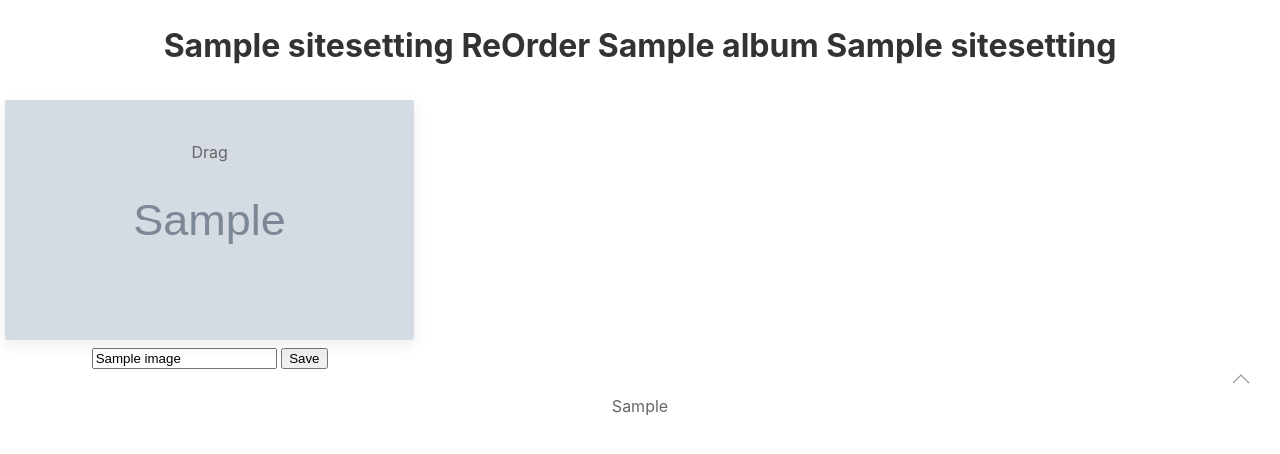
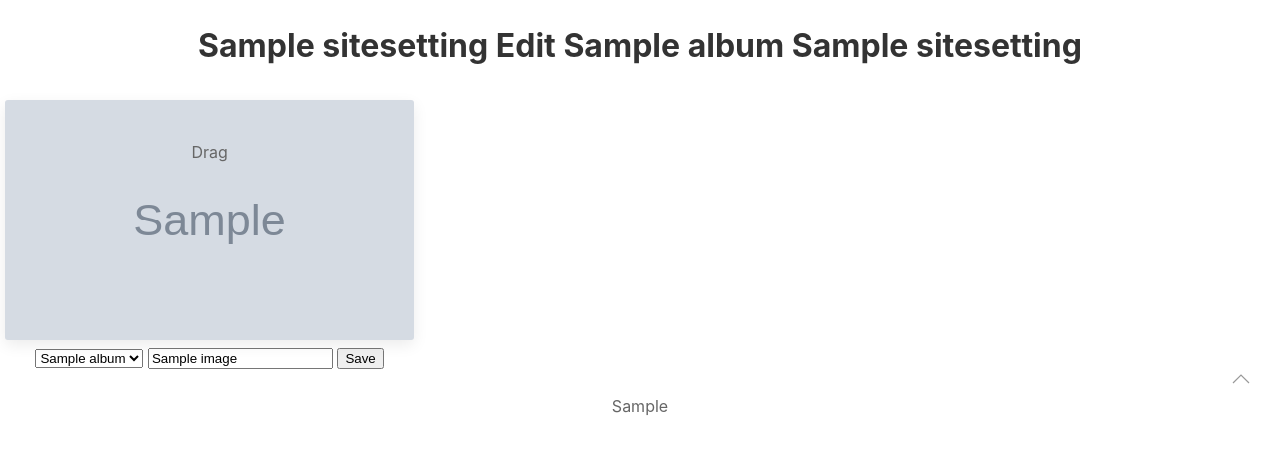
Before and after one commit to endlessnights/photogallery, a Django app: a page that uses core/smartgallery/templates/front/base.html in a window 1280 px wide. Shown: the part 160-614 px from the top of the page. Run offline with Django 3.2, Linux system fonts and the light colour scheme; tables that the repository leaves empty hold one stand-in row (values such as "Sample post"); grey boxes marked "Sample" are stand-in pictures; some libraries are stand-ins or nearby versions.

Commit message:
Added ability to change image album

```diff
--- a/core/smartgallery/templates/front/base.html
+++ b/core/smartgallery/templates/front/base.html
@@ -14,7 +14,7 @@
                 <div class="uk-navbar-center">
                     <ul class="uk-navbar-nav">
                         <li><a style="font-size:14pt;color:black;" href="/back/upload">Upload</a></li>
-                        {% if album_slug %}<li><a style="font-size:14pt;color:black;" href="/system/{{album_slug}}">Edit Album</a></li>{% endif %}
+                        {% if album_slug %}<li><a style="font-size:14pt;color:black;" href="/re/{{album_slug}}">Edit Album</a></li>{% endif %}
                         <li><a style="font-size:14pt;color:black;" href="/back/settings">Site settings</a></li>
                     </ul>
                 </div>
--- a/core/smartgallery/templates/front/reorder_album.html
+++ b/core/smartgallery/templates/front/edit_album.html
@@ -6,21 +6,52 @@
 <title>{{settings.title}}</title>
 
 <div class="gallery">
-    <h2 class="uk-text-bolder footer uk-animation-fade">{{ settings.title_delimiter }} ReOrder {{ album.name }} {{ settings.title_delimiter }}</h2>
+    <h2 class="uk-text-bolder footer uk-animation-fade">{{ settings.title_delimiter }} Edit {{ album.name }} {{ settings.title_delimiter }}</h2>
     <div class="uk-child-width-1-3@m uk-text-center uk-grid-small" uk-grid="masonry: false" uk-lightbox="animation: slide" id="image-grid">
         {% for image in images %}
         <div class="image-item" data-image-id="{{ image.id }}" data-image-order="{{ image.order }}">
-            <a href="{{ image.image.url }}" data-caption="Title of image">
+            <a href="{{ image.image.url }}" data-caption="{{image.name}}">
                 <div class="uk-card uk-card-default uk-card-body card-md" style="background-image: url({{ image.thumbnail.url }});">
                     <div class="drag-handle" style="cursor: move;">Drag</div>
                 </div>
             </a>
+            <select class="form-select" name="album" data-photo-id="{{ image.id }}">
+                {% for album in albums %}
+                <option value="{{ album.id }}">{{ album.name }}</option>
+                {% endfor %}
+            </select>
             <input type="text" class="photo-name-input" data-photo-id="{{ image.id }}" value="{{ image.name }}">
             <button class="save-button" data-photo-id="{{ image.id }}">Save</button>
         </div>
         {% endfor %}
     </div>
 </div>
+<script>
+$(document).ready(function() {
+    $('.image-item').on('change', '.form-select', function(event) {
+        event.preventDefault();
+
+        var photoId = $(this).data('photo-id');
+        var albumId = $(this).val();
+
+        $.ajax({
+            url: '/order/change_album/' + photoId + '/' + albumId,
+            type: 'POST',
+            data: {
+            'csrfmiddlewaretoken': "{{ csrf_token }}",
+            'album': albumId,
+            },
+            success: function(data) {
+                if (data.success) {
+                    alert('Album changed successfully!');
+                } else {
+                    alert('An error occurred.');
+                }
+            }
+        });
+    });
+});
+</script>
 <script>
 $(document).ready(function() {
     $('.photo-name-input').on('change', function() {
--- a/core/smartgallery/urls.py
+++ b/core/smartgallery/urls.py
@@ -9,6 +9,7 @@ urlpatterns = [
     path('re/<slug:album_slug>', views.reorder_albums, name='reorder_albums'),
     path('order/update_image_order', views.update_image_order, name='update_image_order'),
     path('order/update_image_name/<int:photo_id>', views.update_image_name, name='update_image_name'),
+    path('order/change_album/<int:photo_id>/<int:album_id>', views.change_album, name='change_album'),
     path('back/settings/', views.site_settings, name='site_settings'),
     path('back/upload/', views.upload_images, name='upload_images'),
 ] + static(settings.MEDIA_URL, document_root=settings.MEDIA_ROOT)
--- a/core/smartgallery/views.py
+++ b/core/smartgallery/views.py
@@ -51,14 +51,16 @@ def reorder_albums(request, album_slug):
     settings = SiteSettings.objects.first()
     menu_items = MenuItem.objects.all()
     album = Album.objects.get(slug=album_slug)
+    albums = Album.objects.all()
     images = Image.objects.filter(album=album).order_by('order')
     context = {
         'album': album,
         'images': images,
         'settings': settings,
         'menu_items': menu_items,
+        'albums': albums,
     }
-    return render(request, 'front/reorder_album.html', context)
+    return render(request, 'front/edit_album.html', context)
 
 
 def update_image_name(request, photo_id):
@@ -66,6 +68,15 @@ def update_image_name(request, photo_id):
     photo = Image.objects.get(id=photo_id)
     photo.name = name
     photo.save()
+    return JsonResponse({'success': True})
+
+
+def change_album(request, photo_id, album_id):
+    photo = Image.objects.get(id=photo_id)
+    photo.album_id = album_id
+    print('yeeah!')
+    photo.save()
+
     return JsonResponse({'success': True})
 
 
```
